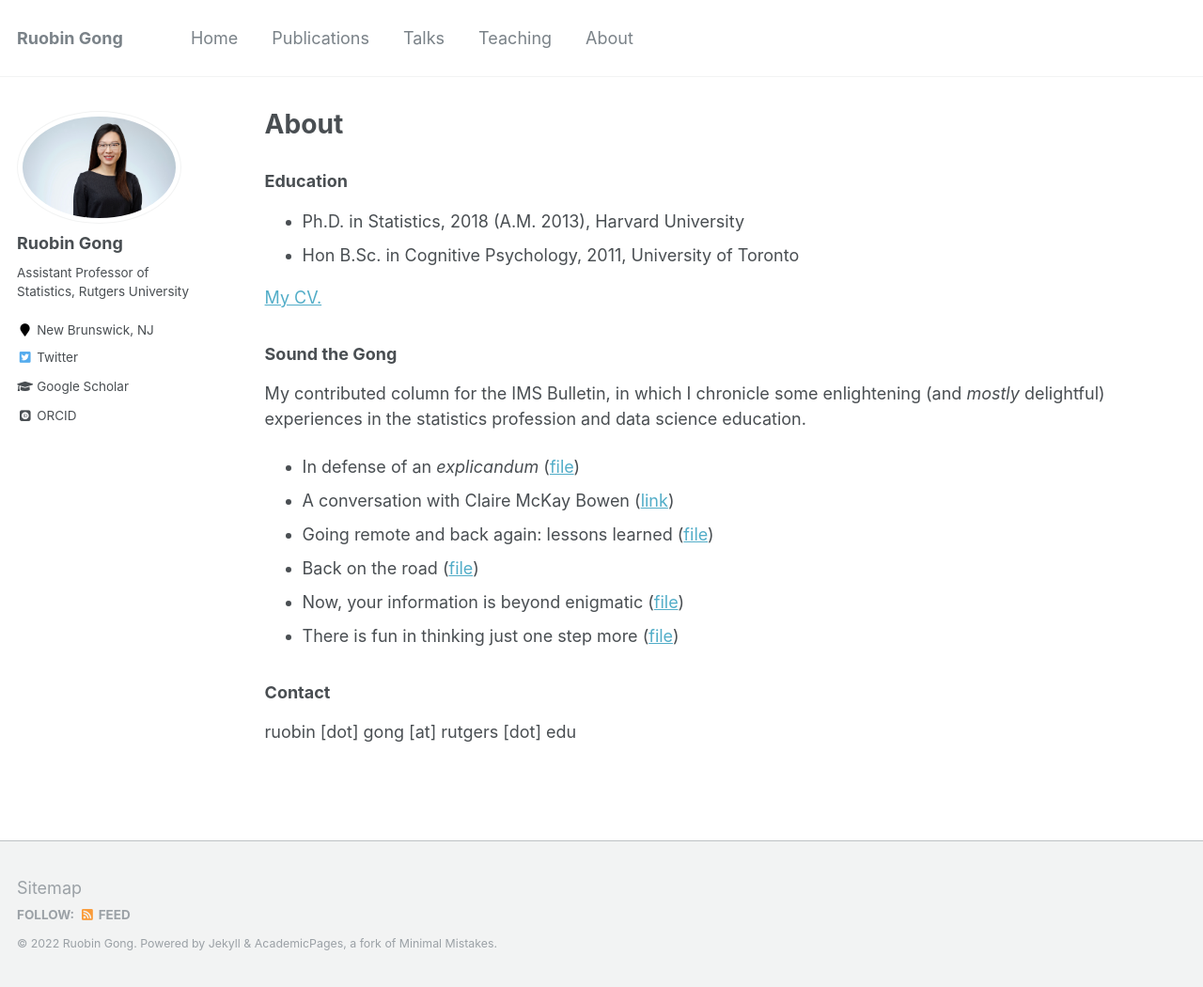
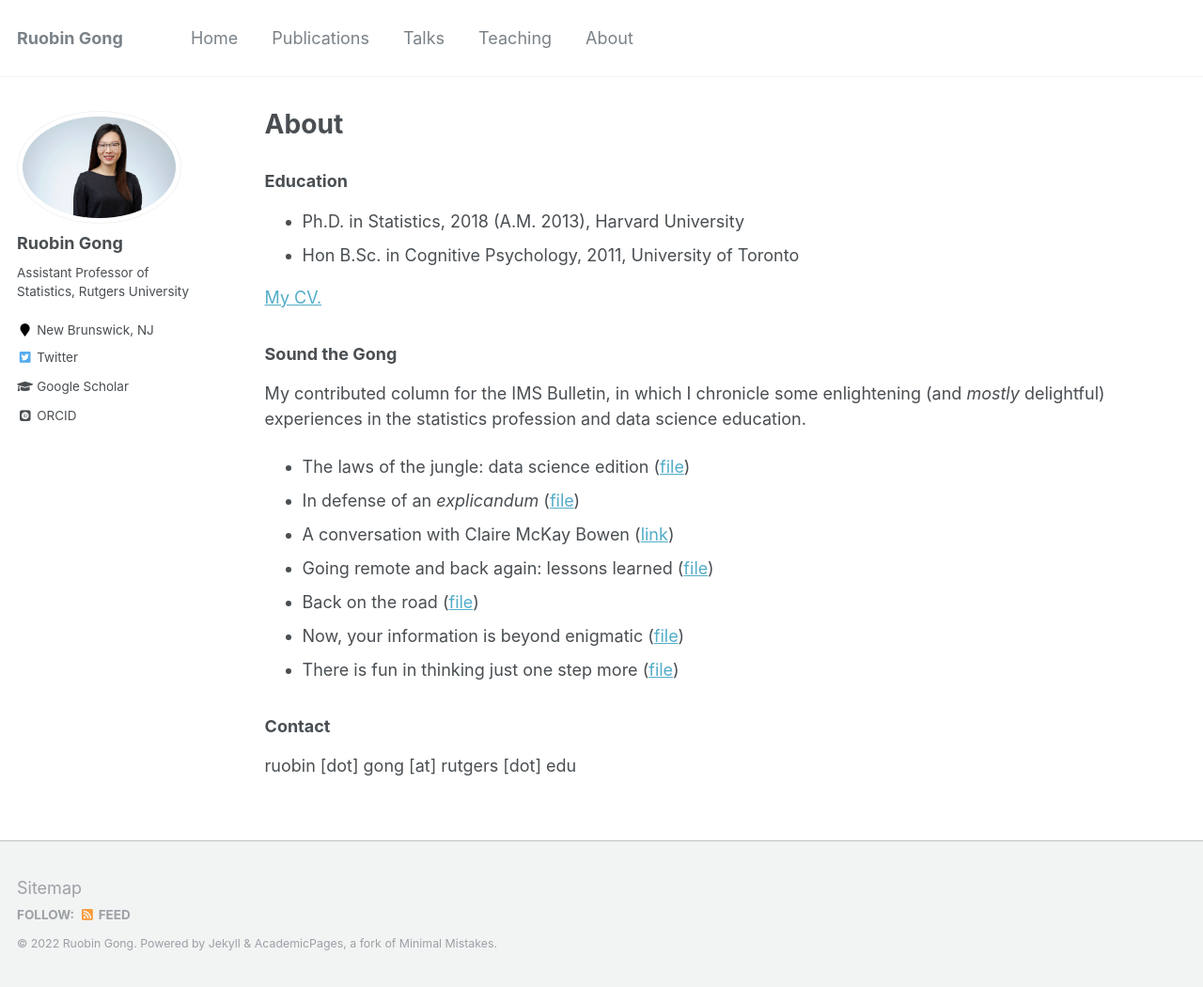
Before and after one commit to RuobinGong/RuobinGong.github.io, a Jekyll site: the page built from _pages/about.md, in a window 1280 px wide and 1050 px high. Shown: the whole window at 94% size. Built offline with Jekyll 4.4.1, drawn with Linux system fonts in a browser that asks for light colours; some web fonts are replaced.

Commit message:
Update about.md

```diff
--- a/_pages/about.md
+++ b/_pages/about.md
@@ -20,6 +20,8 @@ author_profile: true
 
 My contributed column for the IMS Bulletin, in which I chronicle some enlightening (and _mostly_ delightful) experiences in the statistics profession and data science education.
 
+
+* The laws of the jungle: data science edition ([file](https://RuobinGong.github.io/files/Gong2023-IMS52-1.pdf))
 * In defense of an _explicandum_ ([file](https://RuobinGong.github.io/files/Gong2022-IMS51-7.pdf))
 * A conversation with Claire McKay Bowen ([link](https://imstat.org/2022/04/01/ruobin-gong-interviews-claire-mckay-bowen/))
 * Going remote and back again: lessons learned ([file](https://RuobinGong.github.io/files/Gong2021-IMS50-6.pdf))
```
